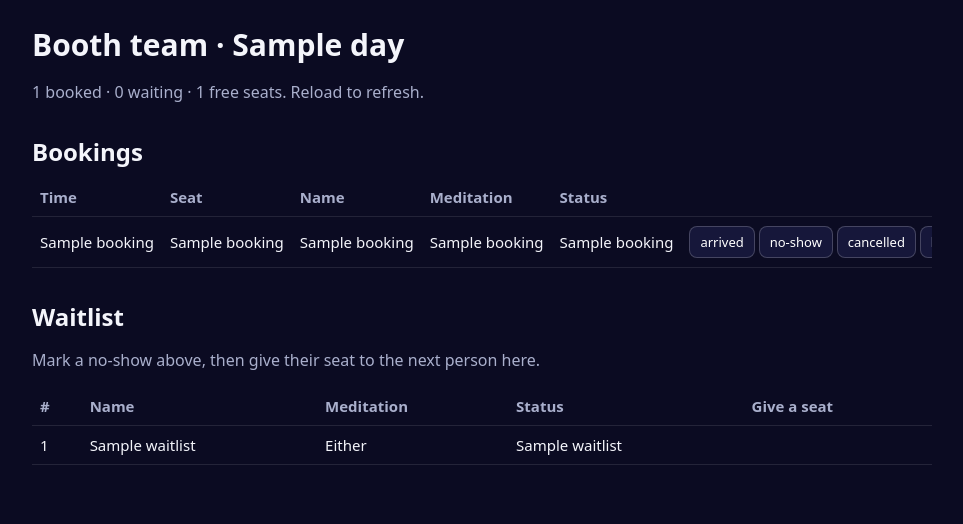
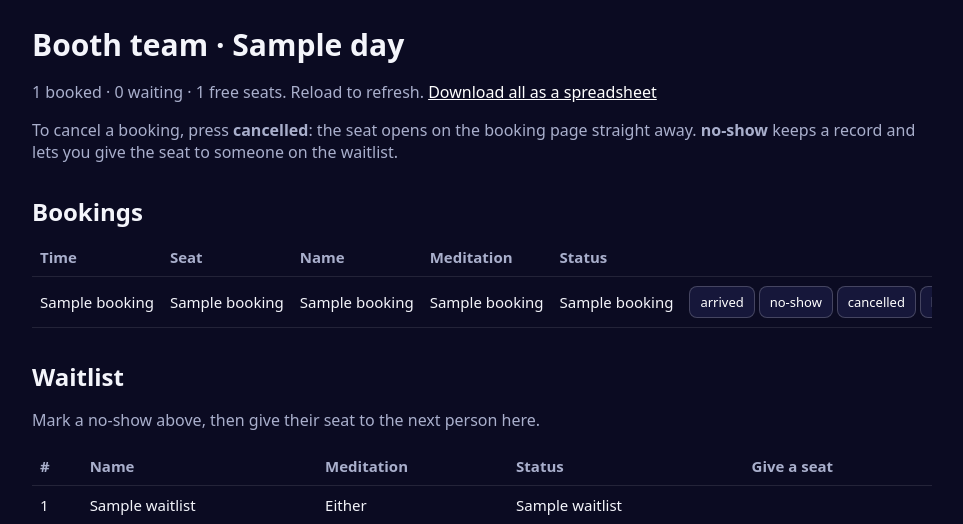
Before and after one commit to vishenl/omvana-booth, a Flask app: template templates/team.html in a window 1280 px wide. Shown: the top 524 px of the page, without its empty margins (158-1121 px from the left). Run offline with Flask 3, Linux system fonts and the light colour scheme; the template is opened without the code that fills it: most values are stand-ins (such as "Sample title", 1, 10 or a date in 2020); some libraries are stand-ins or nearby versions; some web fonts are replaced.

Commit message:
Team page: cancelling frees the seat for a new booking; download all bookings as a spreadsheet
Co-Authored-By: Claude Opus 5.5 <noreply@anthropic.com>

```diff
--- a/app.py
+++ b/app.py
@@ -78,6 +78,8 @@ def book():
         return redirect(url_for("home", err=f"Someone just took {slot}. Pick another time or join the waitlist.") + "#book")
     try:
         with db() as c:
+            # A cancelled booking still holds its (slot, seat) row; clear it so the freed seat can really be booked.
+            c.execute("DELETE FROM bookings WHERE slot=%s AND seat=%s AND status='cancelled'", (slot, seat))
             c.execute("INSERT INTO bookings (slot, seat, first_name, email, session) VALUES (%s,%s,%s,%s,%s)",
                       (slot, seat, name, email.lower(), sess))
     except psycopg.errors.UniqueViolation:
@@ -108,6 +110,25 @@ def team():
         w = c.execute("SELECT id, first_name, email, session, status, created_at FROM waitlist ORDER BY created_at").fetchall()
     return render_template("team.html", bookings=b, waitlist=w, key=TEAM_KEY, sessions=SESSIONS, day=DAY,
                            free=[(s, k) for s in slots() for k in range(1, SEATS + 1) if (s, k) not in taken()])
+
+
+@app.get("/team.csv")
+def team_csv():
+    """Every booking and waitlist entry as a spreadsheet (opens in Excel, Numbers or Google Sheets)."""
+    team_only()
+    import csv, io
+    with db() as c:
+        b = c.execute("SELECT slot, seat, first_name, email, session, status, created_at FROM bookings ORDER BY slot, seat").fetchall()
+        w = c.execute("SELECT first_name, email, session, status, created_at FROM waitlist ORDER BY created_at").fetchall()
+    out = io.StringIO()
+    wr = csv.writer(out)
+    wr.writerow(["list", "time", "seat", "first name", "email", "meditation", "status", "booked at"])
+    for r in b:
+        wr.writerow(["booking", r[0], r[1], r[2], r[3], SESSIONS.get(r[4], {}).get("name", r[4]), r[5], r[6]])
+    for r in w:
+        wr.writerow(["waitlist", "", "", r[0], r[1], SESSIONS.get(r[2], {}).get("name", r[2] or "either"), r[3], r[4]])
+    return app.response_class(out.getvalue(), mimetype="text/csv",
+                              headers={"Content-Disposition": "attachment; filename=omvana-booth-bookings.csv"})
 
 
 @app.post("/team/status")
--- a/templates/team.html
+++ b/templates/team.html
@@ -23,7 +23,8 @@
 </head>
 <body><main>
   <h1>Booth team · {{ day }}</h1>
-  <p class="muted">{{ bookings|length }} booked · {{ waitlist|selectattr(4, 'equalto', 'waiting')|list|length }} waiting · {{ free|length }} free seats. Reload to refresh.</p>
+  <p class="muted">{{ bookings|length }} booked · {{ waitlist|selectattr(4, 'equalto', 'waiting')|list|length }} waiting · {{ free|length }} free seats. Reload to refresh. <a href="/team.csv?key={{ key }}" style="color:#fff">Download all as a spreadsheet</a></p>
+  <p class="muted">To cancel a booking, press <b>cancelled</b>: the seat opens on the booking page straight away. <b>no-show</b> keeps a record and lets you give the seat to someone on the waitlist.</p>
 
   <h2>Bookings</h2>
   <div class="wrap"><table>
```
